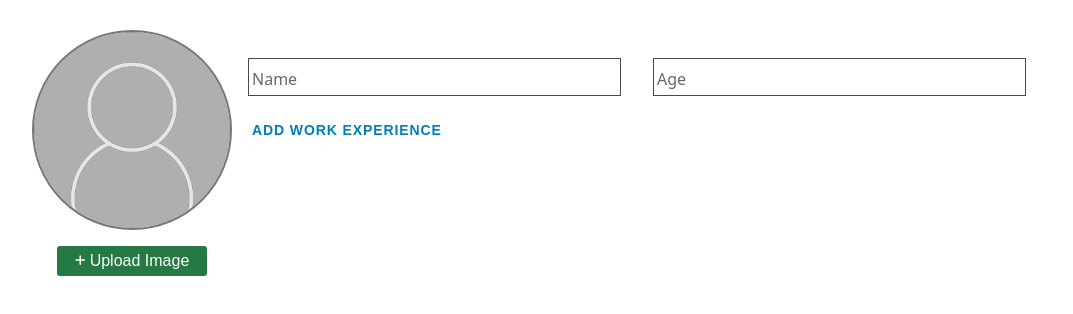
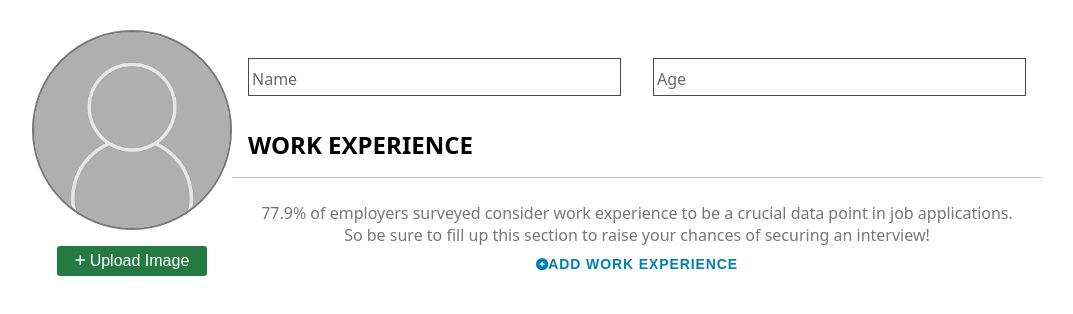
Before and after one commit to Bavithra/user-profile-web-app, a React (Create React App) app in the folder glints-web-fe-user-profile/: page / in a window 1280 px wide. Shown: the top 314 px of the page, without its empty margins (103-1176 px from the left). Built offline with nearby package versions, Linux system fonts and the light colour scheme.

Commit message:
feat: Added logic for fetching company logo from clearbit api

```diff
--- a/glints-web-fe-user-profile/src/App.styles.tsx
+++ b/glints-web-fe-user-profile/src/App.styles.tsx
@@ -1,6 +1,7 @@
 import styled, { createGlobalStyle } from "styled-components";
 
 import { Colors } from "./styles/Colors";
+import { mediaMax } from "./styles/MediaQuery.styles";
 
 const GlobalStyle = createGlobalStyle`
   *,
@@ -42,11 +43,16 @@ export default GlobalStyle;
 export const AppContainer = styled.div`
   display: flex;
   padding: 30px 120px;
+
+  ${mediaMax("md")} {
+    padding: 10px;
+  }
 `;
 
 export const PageContainer = styled.div`
   position: relative;
   flex-grow: 1;
+  width: 100vw;
   position: relative;
   margin: 0px auto;
   padding: 0px 15px;
--- a/glints-web-fe-user-profile/src/components/WorkExperienceAddModal/WorkExperienceAddModal.styles.tsx
+++ b/glints-web-fe-user-profile/src/components/WorkExperienceAddModal/WorkExperienceAddModal.styles.tsx
@@ -1,5 +1,5 @@
-import styled from 'styled-components';
-import { FontWeights } from '../../styles/FontWeights';
+import styled from "styled-components";
+import { FontWeights } from "../../styles/FontWeights";
 
 export const WorkExperienceAddModalContainer = styled.div`
   display: flex;
@@ -37,3 +37,15 @@ export const WorkExperienceAddModalFooter = styled.div`
   justify-content: center;
   font-size: 14px;
 `;
+
+export const Company = styled.div`
+  display: flex;
+  align-items: center;
+  padding-right: 16px;
+`;
+
+export const CompanyLogoTitle = styled.div`
+  color: #257942;
+  font-size: 12px;
+  text-align: center;
+`;
--- a/glints-web-fe-user-profile/src/components/WorkExperienceList/WorkExperienceList.styles.tsx
+++ b/glints-web-fe-user-profile/src/components/WorkExperienceList/WorkExperienceList.styles.tsx
@@ -1,7 +1,48 @@
 import styled from "styled-components";
+import { FontSizes } from "../../styles/FontSizes";
+import { mediaMax } from "../../styles/MediaQuery.styles";
 
 export const WorkDetail = styled.div`
-display: flex;
-flex-direction: column;
-padding 16px;
+    display: flex;
+    flex-direction: column;
+    padding 16px;
 `;
+
+export const Title = styled.h2`
+    padding: 16px;
+    margin-bottom: 16px;
+    border-bottom: 1px solid rgba(0, 0, 0, 0.25);
+    display: flex;
+    justify-content: space-between;
+    align-items: center;
+
+    ${mediaMax("md")} {
+      font-size: ${FontSizes.size7};
+    }
+`;
+
+export const LinkButton = styled.button`
+  display: flex;
+  align-items: center;
+  font-size: 14px;
+  font-weight: bold;
+  letter-spacing: 0.9px;
+  color: rgb(1, 126, 183);
+  text-transform: uppercase;
+  padding: 10px 20px;
+  transition: all 0.1s ease-in-out 0s;
+
+
+  ${mediaMax("md")} {
+    font-size: 12px;
+  }
+`;
+
+export const NoDataContainer = styled.div`
+  display: flex;
+  align-items: center;
+  flex-direction: column;
+  text-align: center;
+  margin: 24px;
+  color: rgb(119, 119, 119);
+`;
--- a/glints-web-fe-user-profile/src/components/WorkExperienceList/WorkExperienceList.tsx
+++ b/glints-web-fe-user-profile/src/components/WorkExperienceList/WorkExperienceList.tsx
@@ -1,15 +1,24 @@
 import React from "react";
+import { FontAwesomeIcon } from "@fortawesome/react-fontawesome";
+
+import { faCirclePlus } from "@fortawesome/free-solid-svg-icons";
 
 import WorkExperienceListItem from "../WorkExperienceListItem";
 
 import { WorkExperience } from "../../types/WorkExperience.type";
+import {
+  LinkButton,
+  NoDataContainer,
+  Title,
+} from "./WorkExperienceList.styles";
 
 type Props = {
   workExperiences: WorkExperience[];
+  onAddWorkExperienceClick: () => void;
 };
 
 export default function WorkExperienceList(props: Props) {
-  const { workExperiences } = props;
+  const { workExperiences, onAddWorkExperienceClick } = props;
 
   function getWorkExperienceList(workExperiences: WorkExperience[]) {
     return workExperiences.map((workExperience, index) => {
@@ -19,5 +28,30 @@ export default function WorkExperienceList(props: Props) {
     });
   }
 
-  return <>{getWorkExperienceList(workExperiences)}</>;
+  return (
+    <>
+      <Title>
+        WORK EXPERIENCE
+        {workExperiences.length > 0 && (
+          <LinkButton onClick={onAddWorkExperienceClick}>
+            <FontAwesomeIcon icon={faCirclePlus} size={"sm"} />
+            Add Work Experience
+          </LinkButton>
+        )}
+      </Title>
+
+      {workExperiences.length === 0 && (
+        <NoDataContainer>
+          77.9% of employers surveyed consider work experience to be a crucial
+          data point in job applications. So be sure to fill up this section to
+          raise your chances of securing an interview!
+          <LinkButton onClick={onAddWorkExperienceClick}>
+            <FontAwesomeIcon icon={faCirclePlus} size={"sm"} />
+            Add Work Experience
+          </LinkButton>
+        </NoDataContainer>
+      )}
+      {getWorkExperienceList(workExperiences)}
+    </>
+  );
 }
--- a/glints-web-fe-user-profile/src/components/WorkExperienceListItem/WorkExperienceListItem.styles.tsx
+++ b/glints-web-fe-user-profile/src/components/WorkExperienceListItem/WorkExperienceListItem.styles.tsx
@@ -1,7 +1,39 @@
 import styled from "styled-components";
 
-export const WorkDetail = styled.div`
+export const Container = styled.div`
+  position: relative;
+`;
+
+export const Globe = styled.div`
+  position: absolute;
+  top: 7px;
+  left: calc(6px);
+  width: 20px;
+  height: 20px;
+  background-color: rgb(11, 174, 236);
+  border-radius: 100%;
+`;
+
+export const Line = styled.div`
+  position: absolute;
+  left: calc(14px);
+  width: 3px;
+  height: 100%;
+  background-color: rgb(11, 174, 236);
+  margin-top: 7px;
+`;
+
+export const WorkExperienceContainer = styled.div`
 display: flex;
-flex-direction: column;
-padding 16px;
+padding-left: 40px;
+align-items: center;
 `;
+
+export const WorkExperienceDetail = styled.div`
+  padding: 24px 4px;
+  margin-left: 12px;
+`;
+
+export const WorkExperiencePeriod = styled.div`
+  color: #616161;
+`;
--- a/glints-web-fe-user-profile/src/components/WorkExperienceListItem/WorkExperienceListItem.tsx
+++ b/glints-web-fe-user-profile/src/components/WorkExperienceListItem/WorkExperienceListItem.tsx
@@ -1,8 +1,14 @@
 import React from "react";
-import { InputFields } from "../../enums/InputFields.enum";
-import { InputContainer } from "../../pages/ProfilePage/ProfilePage.styles";
+
 import { WorkExperience } from "../../types/WorkExperience.type";
-import { WorkDetail } from "./WorkExperienceListItem.styles";
+import {
+  Container,
+  Globe,
+  Line,
+  WorkExperienceContainer,
+  WorkExperienceDetail,
+  WorkExperiencePeriod,
+} from "./WorkExperienceListItem.styles";
 
 type Props = {
   workExperience: WorkExperience;
@@ -12,27 +18,17 @@ export default function WorkExperienceListItem(props: Props) {
   const { workExperience } = props;
 
   return (
-    <InputContainer>
-      <WorkDetail>
-        <div>{InputFields.StartDate}</div>
-        <div>{workExperience["start-date"]}</div>
-      </WorkDetail>
-      <WorkDetail>
-        <div>{InputFields.EndDate}</div>
-        <div>{workExperience["end-date"]}</div>
-      </WorkDetail>
-      <WorkDetail>
-        <div>{InputFields.Company}</div>
+    <Container>
+      <Globe />
+      <Line />
+      <WorkExperienceContainer>
+      <img alt="logo" src={workExperience["company-logo"]} />
+      <WorkExperienceDetail>
+        <h3>{workExperience["job-title"]}</h3>
         <div>{workExperience.company}</div>
-      </WorkDetail>
-      <WorkDetail>
-        <div>{InputFields.JobTitle}</div>
-        <div>{workExperience["job-title"]}</div>
-      </WorkDetail>
-      <WorkDetail>
-        <div>{InputFields.JobTitle}</div>
-        <div>{workExperience["job-description"]}</div>
-      </WorkDetail>
-    </InputContainer>
+        <WorkExperiencePeriod>{`${workExperience["start-date"]} - ${workExperience["end-date"]}`}</WorkExperiencePeriod>
+      </WorkExperienceDetail>
+      </WorkExperienceContainer>
+    </Container>
   );
 }
--- a/glints-web-fe-user-profile/src/pages/ProfilePage/ProfilePage.styles.tsx
+++ b/glints-web-fe-user-profile/src/pages/ProfilePage/ProfilePage.styles.tsx
@@ -1,6 +1,19 @@
 import styled from "styled-components";
+import { FontSizes } from "../../styles/FontSizes";
 
 import { mediaMax } from "../../styles/MediaQuery.styles";
+
+export const Title = styled.h1`
+  padding: 16px;
+  margin: 16px;
+
+  ${mediaMax("md")} {
+    padding: 8px;
+    margin: 8px;
+    text-align: center;
+    font-size: ${FontSizes.size4};
+  }
+`;
 
 export const ProfilePageContainer = styled.div`
   display: flex;
@@ -20,6 +33,12 @@ export const InputContainer = styled.div`
   width: 100%;
   display: flex;
   grid-template-columns: 1fr 1fr;
+
+  ${mediaMax("md")} {
+    display: flex;
+    flex-direction: column;
+    padding: 5px;
+  }
 `;
 
 export const HeaderContainer = styled.div`
@@ -89,16 +108,3 @@ export const ItemsPerPageContainer = styled.div`
     align-self: flex-end;
   }
 `;
-
-export const LinkButton = styled.button`
-display: flex;
--webkit-box-align: center;
-align-items: center;
-font-size: 14px;
-font-weight: bold;
-letter-spacing: 0.9px;
-color: rgb(1, 126, 183);
-text-transform: uppercase;
-padding: 10px 20px;
-transition: all 0.1s ease-in-out 0s;
-`;
--- a/glints-web-fe-user-profile/src/pages/ProfilePage/ProfilePage.tsx
+++ b/glints-web-fe-user-profile/src/pages/ProfilePage/ProfilePage.tsx
@@ -11,12 +11,12 @@ import { WorkExperience } from "../../types/WorkExperience.type";
 import {
   DetailsContainer,
   InputContainer,
-  LinkButton,
   ProfilePageContainer,
+  Title,
 } from "./ProfilePage.styles";
 
 export default function ProfilePage() {
-  const [name, setName] = useState<string>();
+  const [name, setName] = useState<string>("");
   const [age, setAge] = useState<string>();
 
   const [isWorkExperienceModalOpen, setIsWorkExperienceModalOpen] =
@@ -24,7 +24,7 @@ export default function ProfilePage() {
 
   const [workExperiences, setWorkExperiences] = useState<WorkExperience[]>([]);
 
-  function handleClick() {
+  function handleAddWorkExperienceClick() {
     setIsWorkExperienceModalOpen(true);
   }
 
@@ -41,13 +41,13 @@ export default function ProfilePage() {
   }
 
   return (
+    <>
+      {name.length > 0 && <Title> Hello {name}</Title>}
       <ProfilePageContainer>
         <div>
           <ImageUpload />
         </div>
         <DetailsContainer>
-        {name}
-
           <InputContainer>
             <TextInput
               label="Name"
@@ -61,9 +61,10 @@ export default function ProfilePage() {
               onChange={handleAgeChange}
             />
           </InputContainer>
-        <WorkExperienceList workExperiences={workExperiences} />
-
-        <LinkButton onClick={handleClick}>Add Work Experience</LinkButton>
+          <WorkExperienceList
+            workExperiences={workExperiences}
+            onAddWorkExperienceClick={handleAddWorkExperienceClick}
+          />
         </DetailsContainer>
         <WorkExperienceAddModal
           isOpen={isWorkExperienceModalOpen}
@@ -71,5 +72,6 @@ export default function ProfilePage() {
           onSaveButtonClick={handleSaveButtonClick}
         />
       </ProfilePageContainer>
+    </>
   );
 }
--- a/glints-web-fe-user-profile/src/styles/Common.styles.tsx
+++ b/glints-web-fe-user-profile/src/styles/Common.styles.tsx
@@ -26,7 +26,8 @@ export const PageContainer = styled.div`
   min-height: calc(100vh - 177px);
 
   ${mediaMax("md")} {
-    padding: 10px 18px;
+    margin: 0;
+    padding: 0;
   }
 `;
 
```
Also changed, not shown: glints-web-fe-user-profile/src/components/WorkExperienceAddModal/WorkExperienceAddModal.tsx (+36 -10 lines), 1 other file (tests, documents, lock files or other folders). Lines whose indentation alone changed are shown as unchanged.
